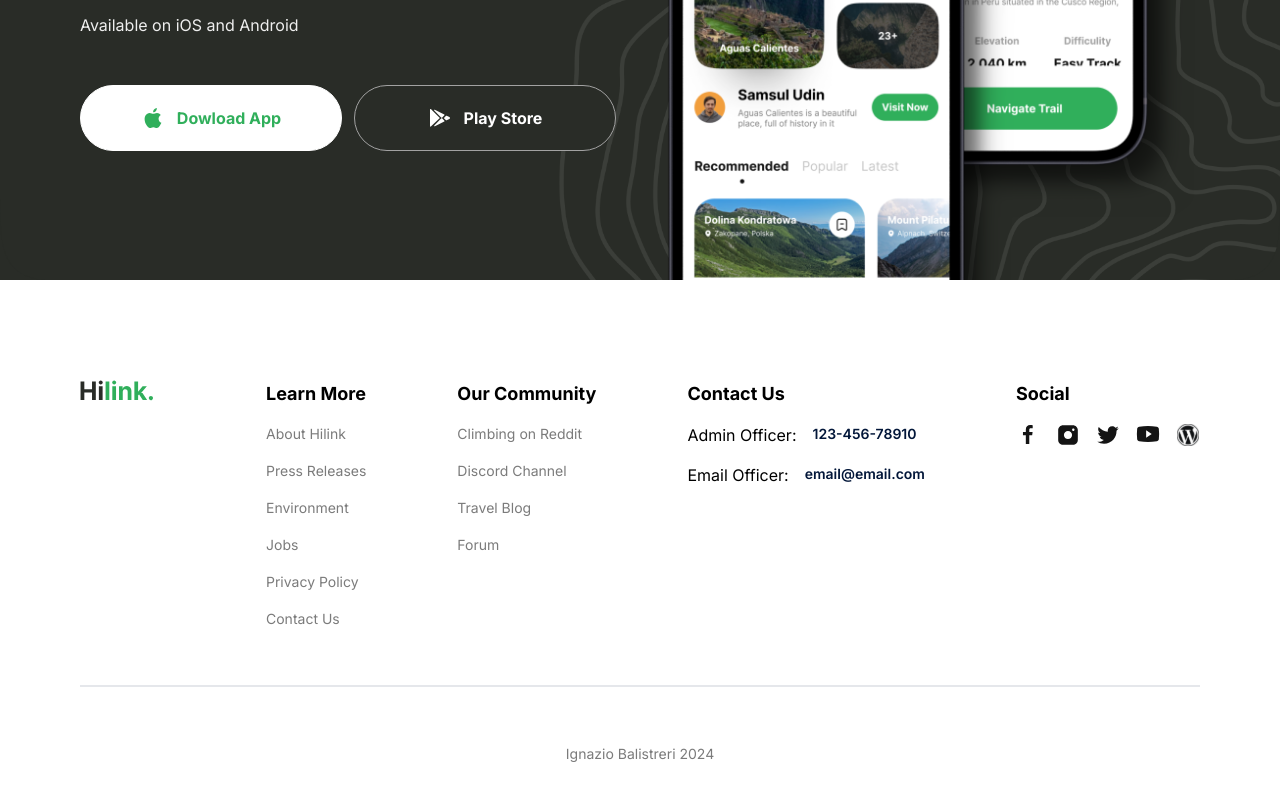
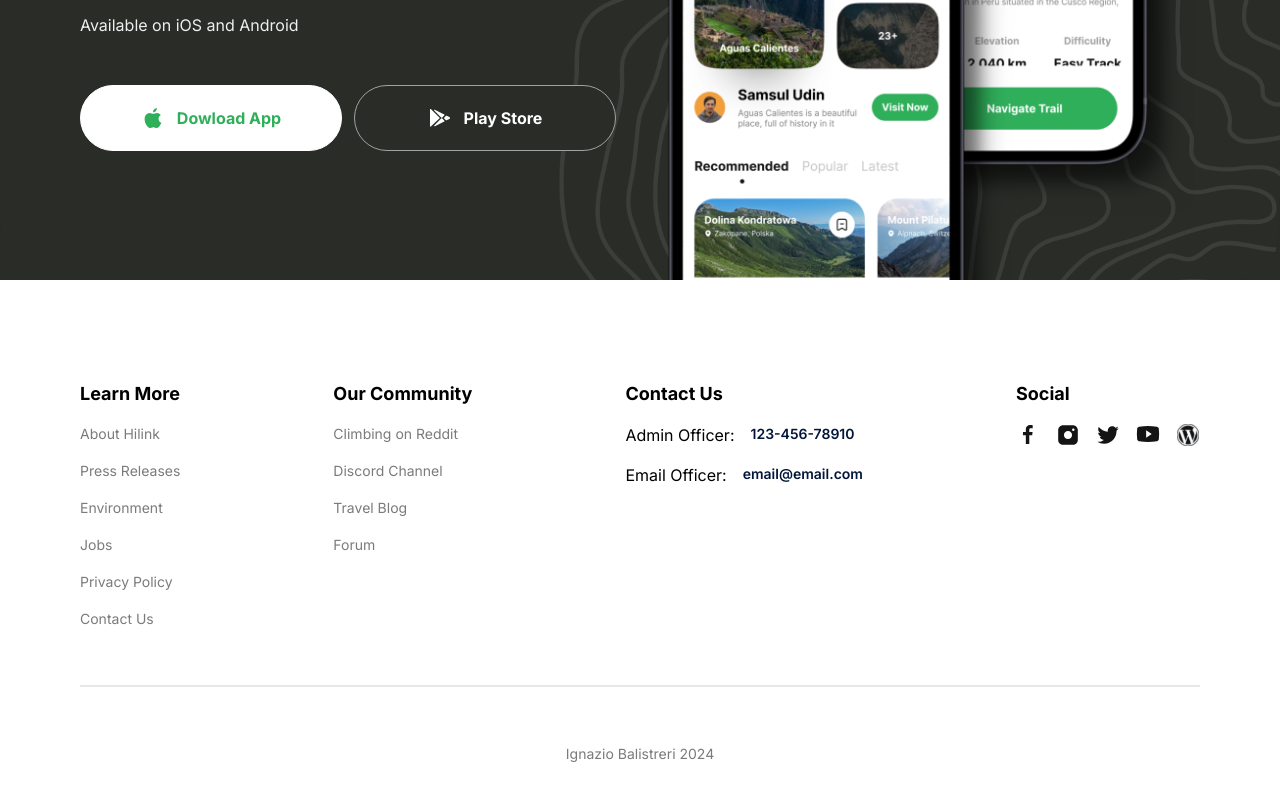
Before and after one commit to Ignazio-00/UI-UX-Responsive-Camping-Companion, a Next.js app: page / in a window 1280 px wide. Shown: the part 4455-5255 px from the top of the page. Built offline with nearby package versions, Linux system fonts and the light colour scheme.

Commit message:
Fix: Footer section again

```diff
--- a/components/Footer.tsx
+++ b/components/Footer.tsx
@@ -8,9 +8,6 @@ const Footer = () => {
     <footer className="flexCenter mb-24">
       <div className="padding-container max-container flex w-full flex-col gap-14">
         <div className="flex flex-col items-start justify-center gap-[10%] md:flex-row">
-          <Link href="/" className="mb-10">
-            <Image src="/hilink-logo.svg" alt="logo" width={74} height={29} />
-          </Link>
           <div className="flex flex-wrap gap-10 sm:justify-between md:flex-1">
             {FOOTER_LINKS.map((columns) => (
               <FooterColumn title={columns.title}>
```
